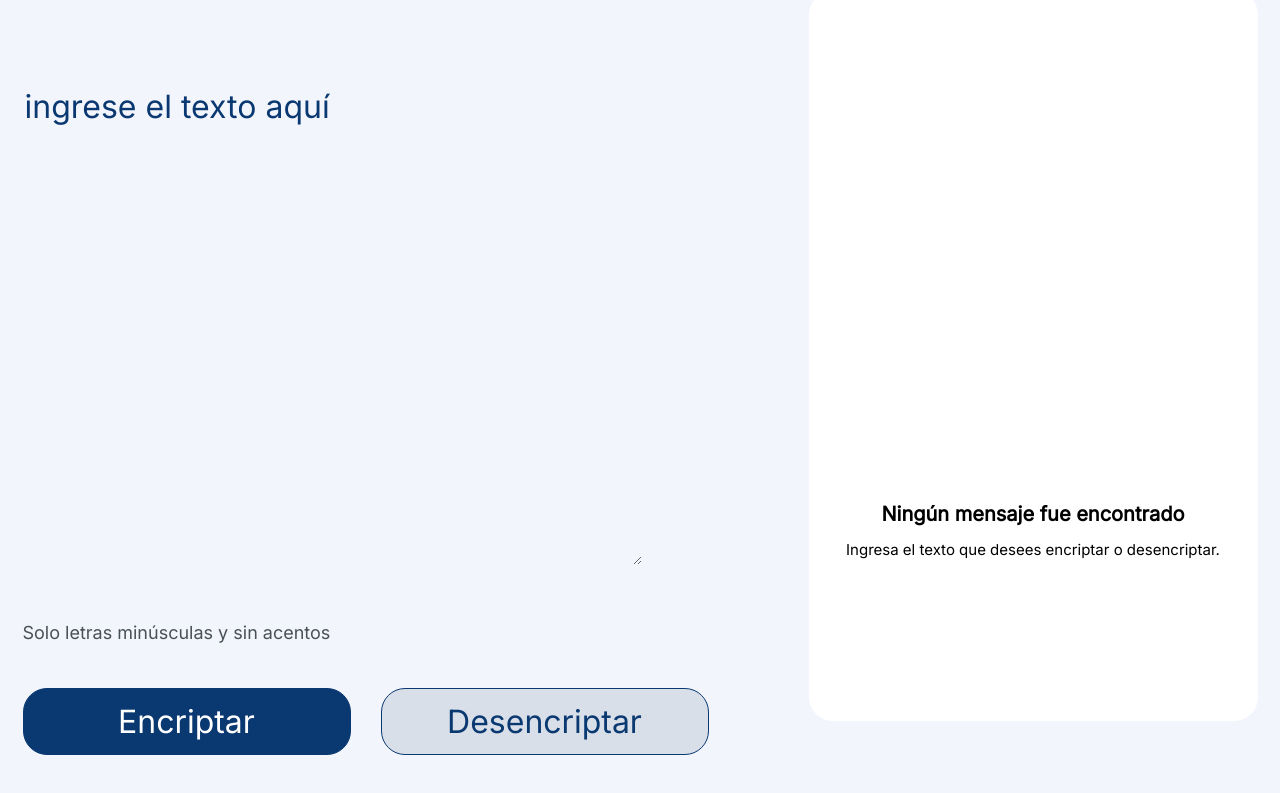
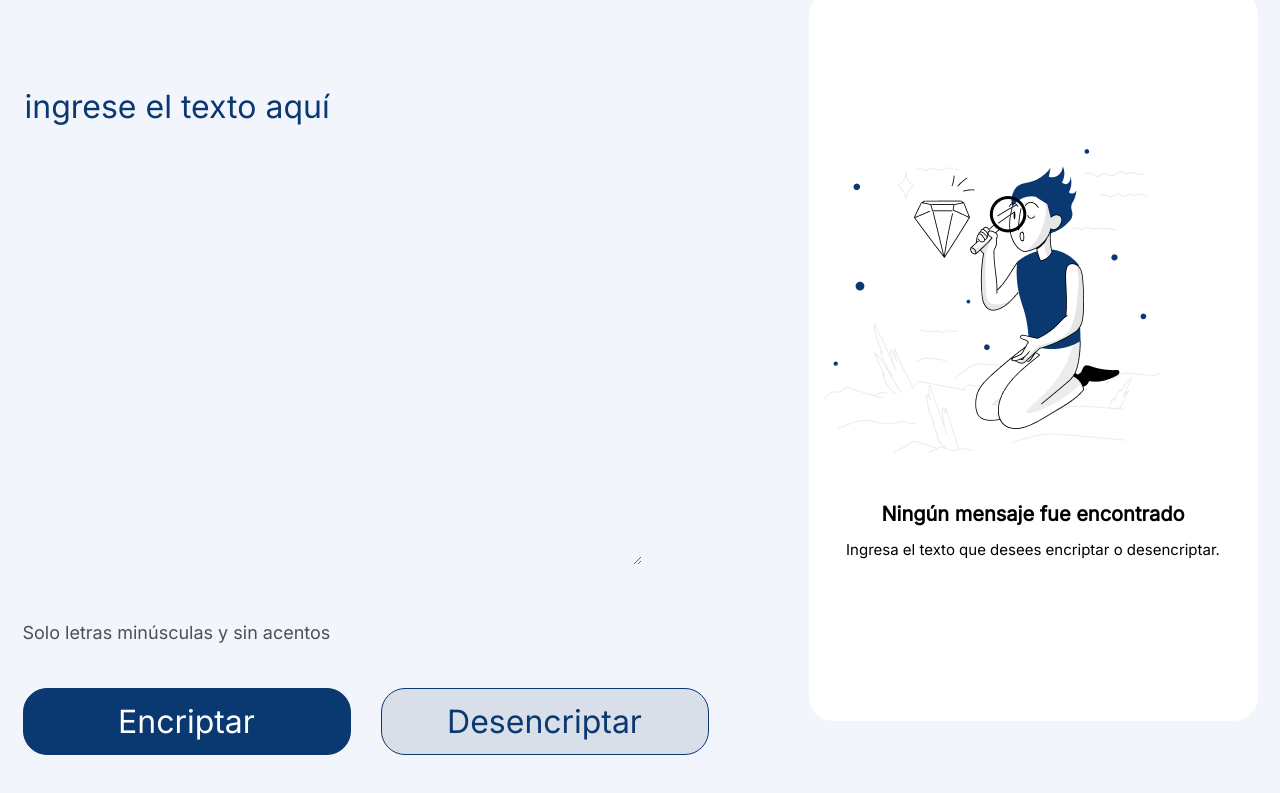
Before and after one commit to Jhonforero1997/Challenge-Encriptador, a plain HTML site: page index.html in a window 1280 px wide. Shown: the part 91-884 px from the top of the page. Drawn offline with Linux system fonts and the light colour scheme; the site is published under a folder, as on GitHub Pages, so addresses that start at the root find nothing.

Commit message:
Modificacion de ruta

```diff
--- a/style.css
+++ b/style.css
@@ -34,7 +34,7 @@ main{
 
   .mensaje{
     background: white;
-    background-image: url("/imagenes/Muñeco.png");
+    background-image: url("./imagenes/Muñeco.png");
     background-repeat: no-repeat;
     border: none;
     resize: none;
```
